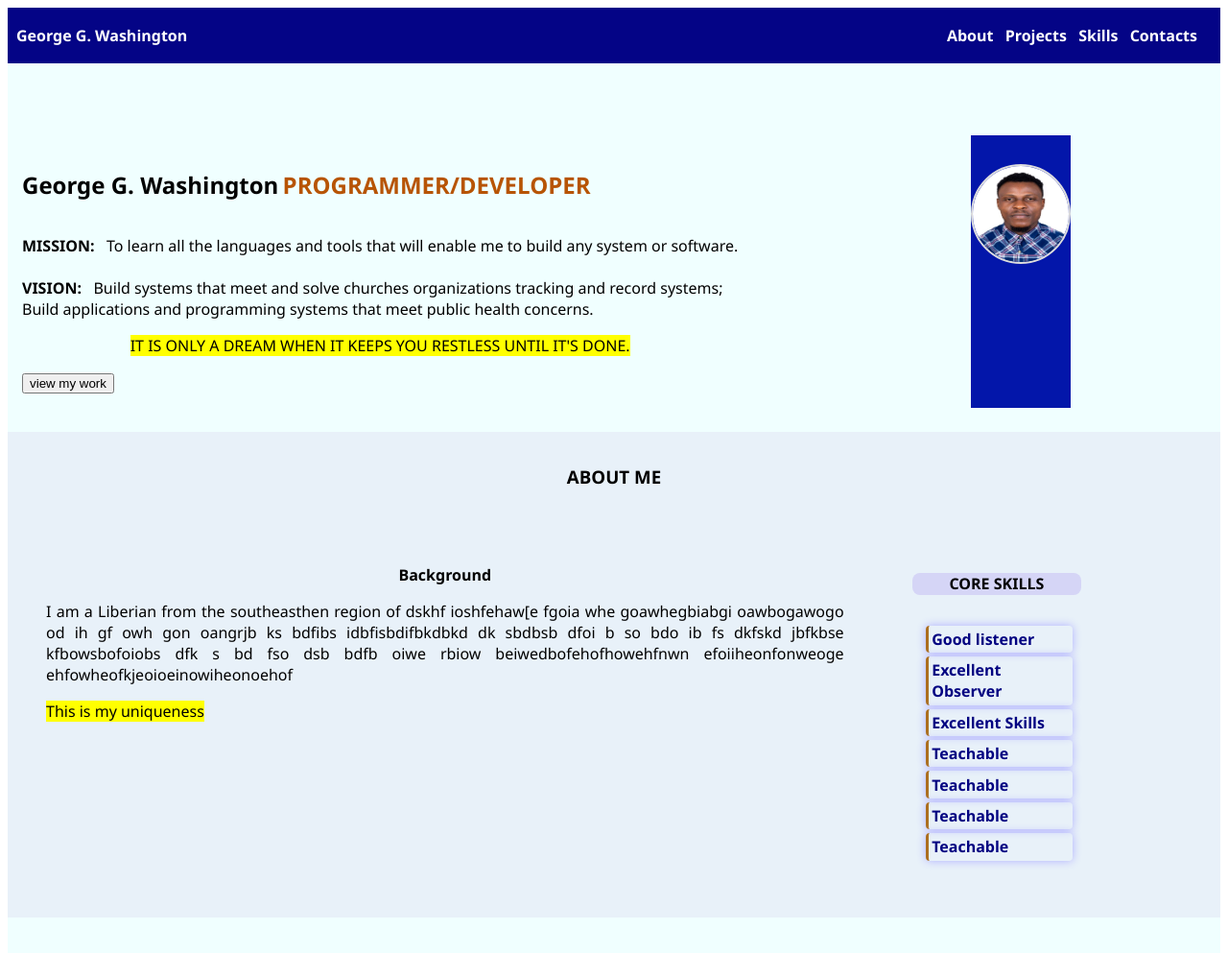
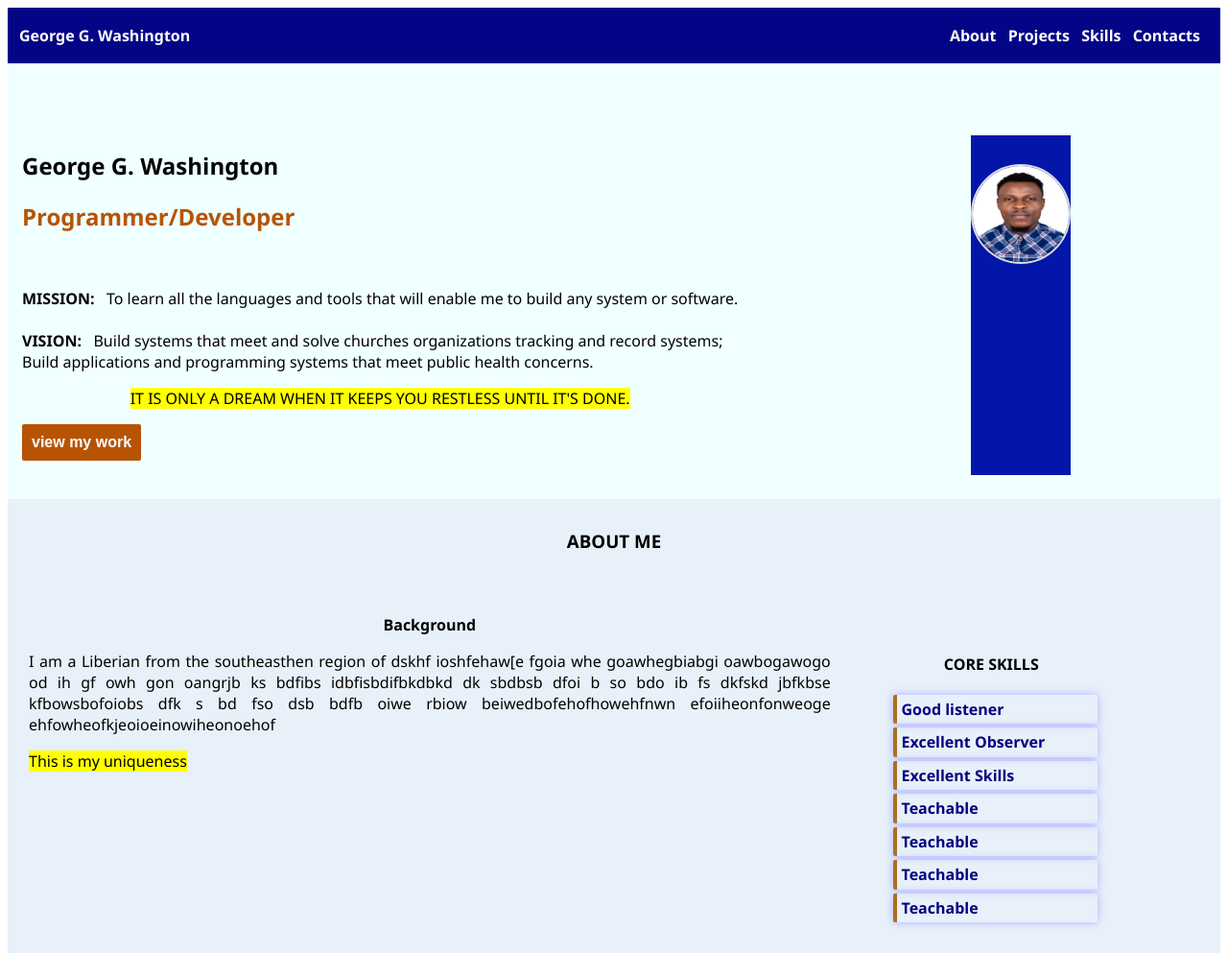
Before and after one commit to Glomah/Portfolio-website, a plain HTML site: page index.html in a window 1280 px wide. Shown: the top 993 px of the page at 96% size. Drawn offline with Linux system fonts and the light colour scheme.

Commit message:
Initial commit

```diff
--- a/index.html
+++ b/index.html
@@ -25,7 +25,7 @@
         <div class="bio-section">
             <div class="biograph">
                 <h1>George G. Washington</h1>
-                <h2>PROGRAMMER/DEVELOPER</h2><br>
+                <h2>Programmer/Developer</h2><br>
                 <div class="mission">
                     <p><b>MISSION: </b>&nbsp;&nbsp;To learn all the languages and tools that will enable me to build any system or software. <br><br>
                         <b>VISION: </b>&nbsp;&nbsp;Build systems that meet and solve churches organizations tracking and record systems; <br>
@@ -63,10 +63,9 @@
                     </div>
 
                     <div class="aside-div">
-
-                        <h4>CORE SKILLS</h4>
                         <div class="side">
                             <aside class="aside">
+                                <h4>CORE SKILLS</h4>
                                 <section class="aside-sec">Good listener</section>
                                 <section class="aside-sec">Excellent Observer</section>
                                 <section class="aside-sec">Excellent Skills</section>
--- a/style.css
+++ b/style.css
@@ -4,6 +4,7 @@
     background-color: azure;
     font-family: 'Segoe UI', Tahoma, Geneva, Verdana, sans-serif;
 }
+
 
 
 .bio-section{
@@ -49,12 +50,26 @@
 
 .biograph > h2{
     color: rgb(183, 84, 4);
-    display: inline-flex;
+    display: flex;
 
 }
 
 .biograph > h1{
     display: inline;
+}
+
+
+button{
+    background-color: rgb(183, 84, 4);
+    color: white;
+    border: none;
+    border-radius: 2px;
+    padding: 10px 10px;
+    display: inline-block;
+    font-size: 16px;
+    text-align: center;
+    font-weight: bold;
+    cursor: pointer;
 }
 
 
@@ -67,12 +82,15 @@
 
 }
 
+.nav-bar-section > div{
+
+}
 
 .nav-bar-name{
     display: inline;
     padding: 2px;
     color: white;
-    margin-left: 7px;
+    margin-left: 10px;
     font-weight: bold;
     font-family: 'Segoe UI', Tahoma, Geneva, Verdana, sans-serif;
 
@@ -83,12 +101,13 @@
     align-content: center;
     text-align: justify;
     margin-left: 62%;
-    margin-right: 7px;
+    margin-right: 10px;
     display: inline;
     padding: 2px;
     font-weight: bold;
     color: white;
     flex-wrap: wrap;
+
 
 
 }
@@ -109,7 +128,7 @@ a{
 
 
 #about{
-    padding: 15px;
+    padding: 12px;
     margin-top: 25px;
     text-align:center;
     justify-content: center;
@@ -143,12 +162,10 @@ a{
 .about-me-details{
     text-align: justify;
     justify-content: center;
-    padding-right: px;
     display: inline;
     margin-right: 3%;
     word-spacing: normal;
-    padding: 15px;
-    background-color: ;
+    padding: px;
     flex-direction: row;
     max-width: 68.5%;
     overflow-wrap: anywhere;
@@ -163,17 +180,15 @@ a{
 
 .aside-div{
     border-radius: 10px;
-    max-width: 60%;
-    margin: px;
-    padding: 20px;
-    text-align: ;
-    display: inline;
+    max-width: 70%;
+    padding: 15px;
+    display: flex;
     justify-content: center;
     align-items: center;
-    line-height: ;
+
 
 }
-
+/*
 .aside-div > h4{
     margin-top: 10px;
     text-align: center;
@@ -184,16 +199,11 @@ a{
     background-color:rgb(213, 213, 246);
     border-radius: 8px;
 
-
 }
+*/
 
 .side{
-    margin-top: 10%;
-    justify-content: ;
-    align-items: ;
-    background-color: ;
     padding: 10px;
-    max-width: ;
 }
 
 
@@ -202,14 +212,16 @@ a{
     padding: 2%;
     text-align: justify;
     border-left: solid rgb(172, 111, 31);
+    border-width: 4px;
     padding-bottom: 2%;
-    border-radius: 4px;
+    border-radius: 2px;
     margin: 4px;
     box-shadow: 0 0 10px 0 rgba(175, 175, 255, 175);
     font-weight: bold;
     color:rgb(2, 2, 129);
-    text-align: ;
-    max-width: ;
+    width: 200px;
+
+
 }
 
 
```
